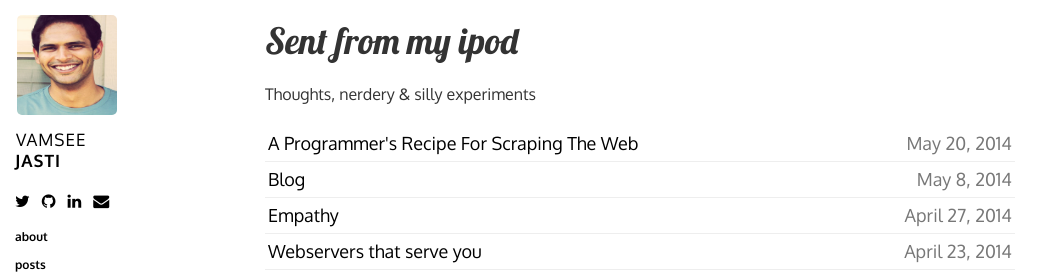
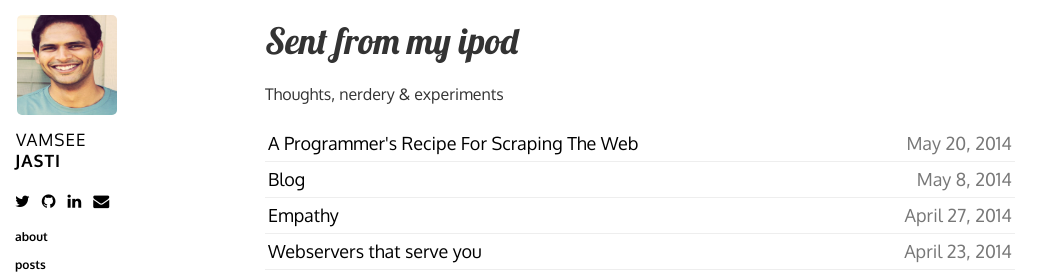
Before and after one commit to jasti/jasti.github.io, a Jekyll site: the page built from index.html, in a window 1280 px wide. Shown: the top 278 px of the page, without its empty margins (0-1064 px from the left). Built offline with Jekyll 4.4.1, drawn with Linux system fonts in a browser that asks for light colours; nearby versions of some CDN libraries; Markdown is read by kramdown in place of the engine named in the settings.

Commit message:
Rename subheading of the blog

```diff
--- a/_config.yml
+++ b/_config.yml
@@ -7,6 +7,6 @@ rdiscount:
 name: Vamsee Jasti
 blog_name: Sent from my ipod
 url: jasti.github.io
-description: Thoughts, nerdery & silly experiments
+description: Thoughts, nerdery & experiments
 twitter: vamseejasti
 github: jasti
```
